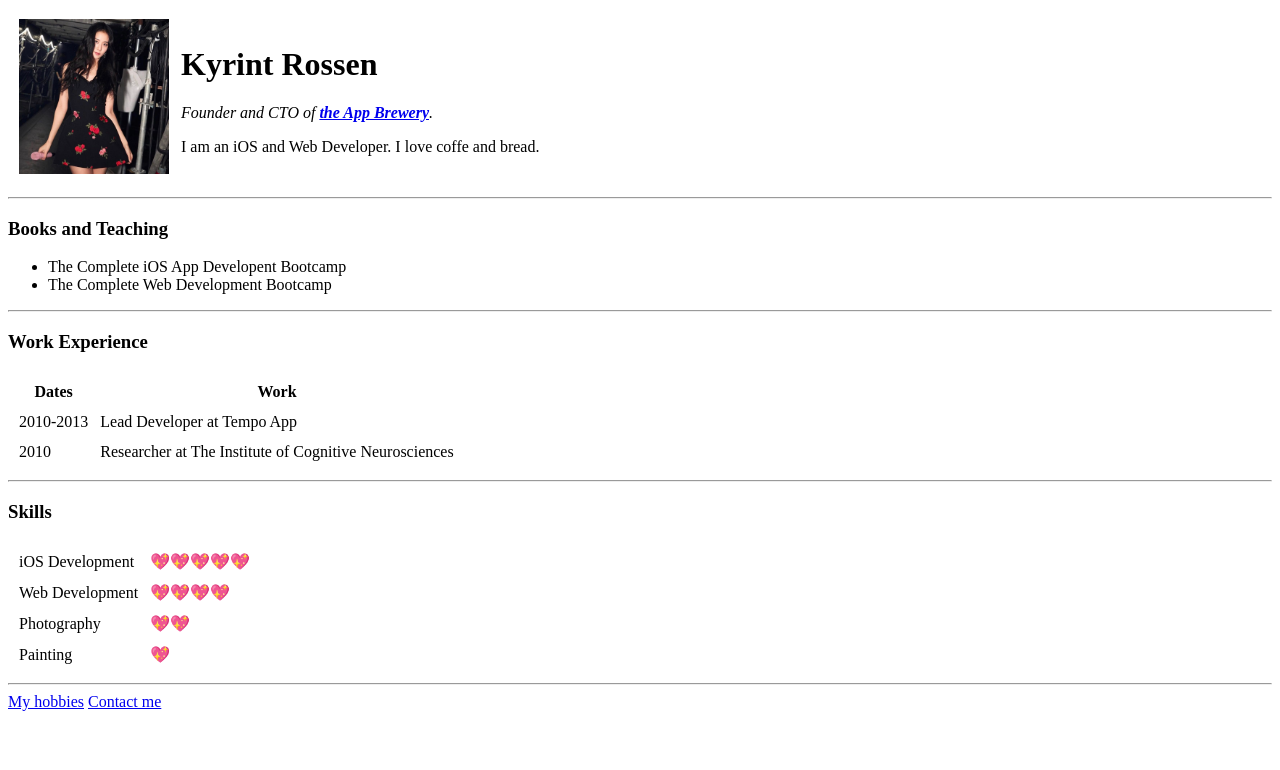
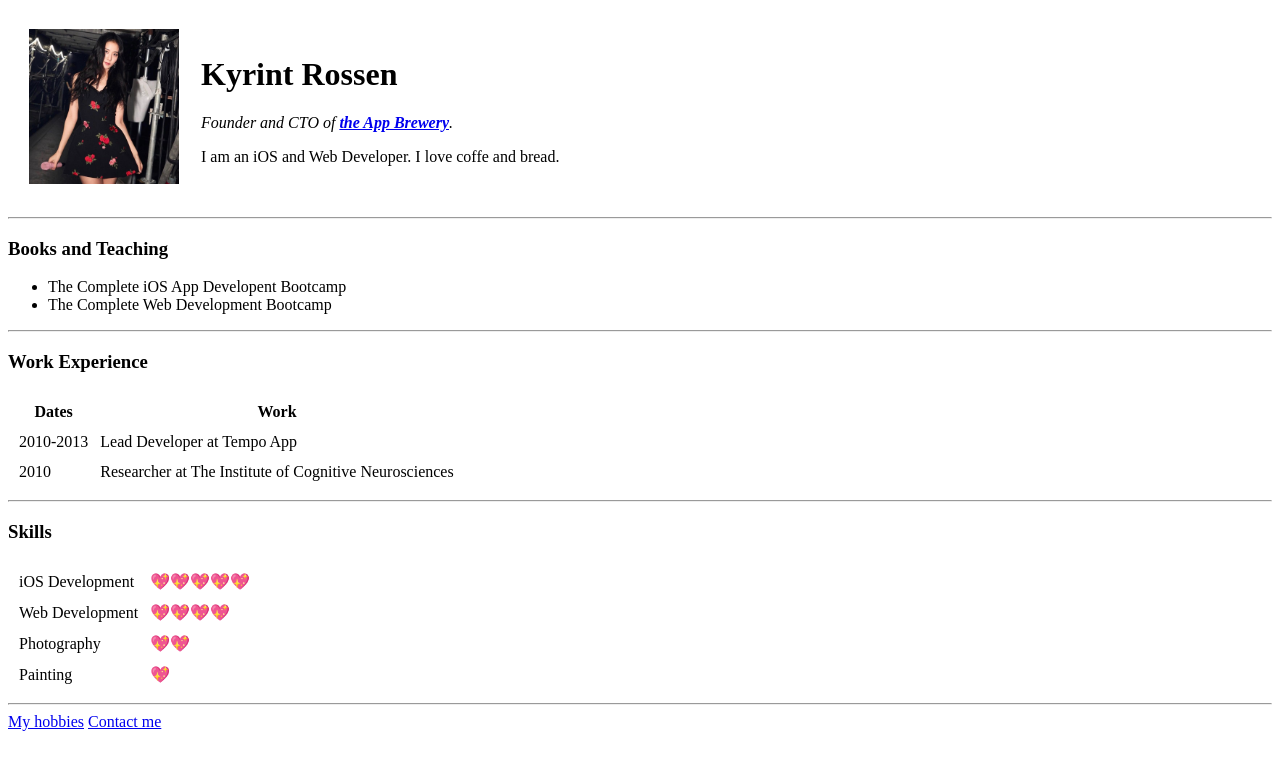
Before and after one commit to kyrint-rossee/cv, a plain HTML site: page index.html in a window 1280 px wide. Drawn offline with Linux system fonts and the light colour scheme.

Commit message:
Update index.html

```diff
--- a/index.html
+++ b/index.html
@@ -3,9 +3,11 @@
 	<head>
 		<meta charset="UTF-8">
 		<title>🥀Kyrint's Personal Site</title>
+		<link rel="stylesheet" href="style.css">
 	</head>
+
 	<body>
-		<table cellspacing="10">
+		<table cellspacing="20">
 			<tr>
 				<td><img src="jisoo.jpg" alt="My Poetic Muse" width="150" height="155"></td>
 				<td><h1>Kyrint Rossen </h1>
```
